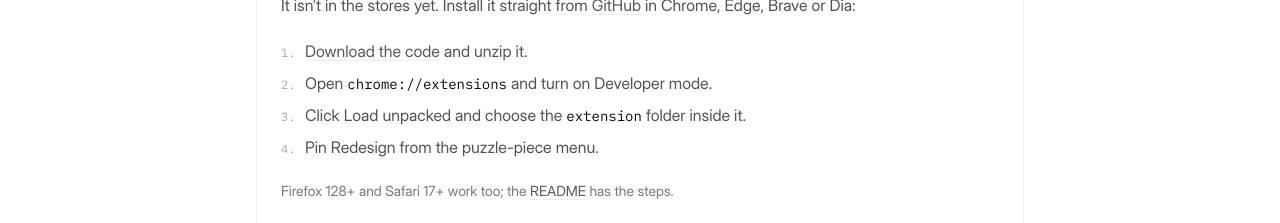
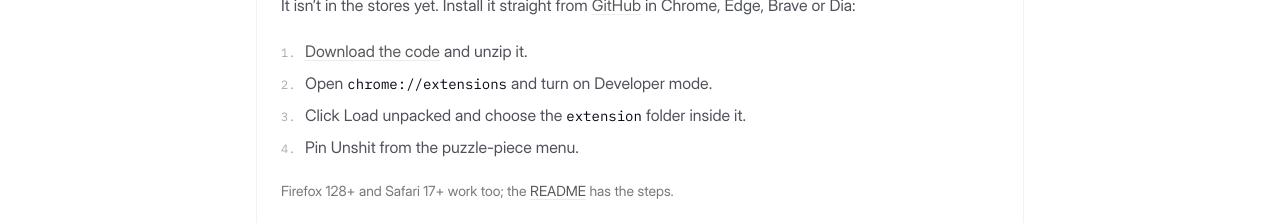
Before and after one commit to Aarushe/unshit, a Next.js app: page / in a window 1280 px wide. Shown: the part 1900-2123 px from the top of the page. Built offline with nearby package versions, Linux system fonts and the light colour scheme.

Commit message:
Rename the extension to Unshit
Co-Authored-By: Claude Opus 5.5 <noreply@anthropic.com>

```diff
--- a/app/page.tsx
+++ b/app/page.tsx
@@ -146,7 +146,7 @@ export default function Home() {
                 Click Load unpacked and choose the <code className="font-mono text-sm text-gray-950">extension</code>{" "}
                 folder inside it.
               </>,
-              "Pin Redesign from the puzzle-piece menu.",
+              "Pin Unshit from the puzzle-piece menu.",
             ]}
           />
           <p className="text-sm/6 text-gray-950/55">
--- a/extension/background.js
+++ b/extension/background.js
@@ -66,7 +66,7 @@ async function badge(tabId, url) {
     await chrome.action.setBadgeText({ tabId, text: on ? "on" : "" });
     await chrome.action.setTitle({
       tabId,
-      title: !host ? "Can't redesign this page" : on ? "Turn off redesign for this site" : "Redesign this site",
+      title: !host ? "Can't unshit this page" : on ? "Turn off Unshit for this site" : "Unshit this site",
     });
   } catch {
     // The tab closed in the meantime.
@@ -89,7 +89,7 @@ async function apply(tabId) {
     await chrome.scripting.insertCSS({ target: { tabId, allFrames: true }, files: CSS });
     await chrome.scripting.executeScript({ target: { tabId, allFrames: true }, files: JS });
   } catch (err) {
-    console.warn("Redesign could not be applied to this tab:", err);
+    console.warn("Unshit could not be applied to this tab:", err);
   }
 }
 
@@ -136,7 +136,7 @@ function onClicked(tab) {
       granted = Promise.resolve(true);
     }
   }
-  queue = queue.then(() => toggle(tab, granted)).catch((err) => console.warn("Redesign toggle failed:", err));
+  queue = queue.then(() => toggle(tab, granted)).catch((err) => console.warn("Unshit toggle failed:", err));
   return queue;
 }
 
--- a/extension/compose.css
+++ b/extension/compose.css
@@ -1,5 +1,5 @@
 /*
- * New Internet Society — composed pages (compose.js).
+ * Unshit — composed pages (compose.js).
  * The blocks of the main site, rebuilt in plain CSS: hairline rails, tinted
  * frames holding white panels, mono file bars, hatched stages, serif headings.
  * Everything is under #nis-root, which first undoes the page's own styles.
--- a/extension/redesign.css
+++ b/extension/redesign.css
@@ -1,5 +1,5 @@
 /*
- * New Internet Society — page redesign.
+ * Unshit — page redesign.
  * Everything is scoped to html.nis-on:not(#nis-a):not(#nis-b). Roles come from content.js (data-nis);
  * colour and surface rules apply only once an element has been read and tagged.
  */
```
Also changed, not shown: extension/compose.js (+3 -4 lines), extension/content.js (+4 -4 lines), extension/README.md, extension/manifest.json.
